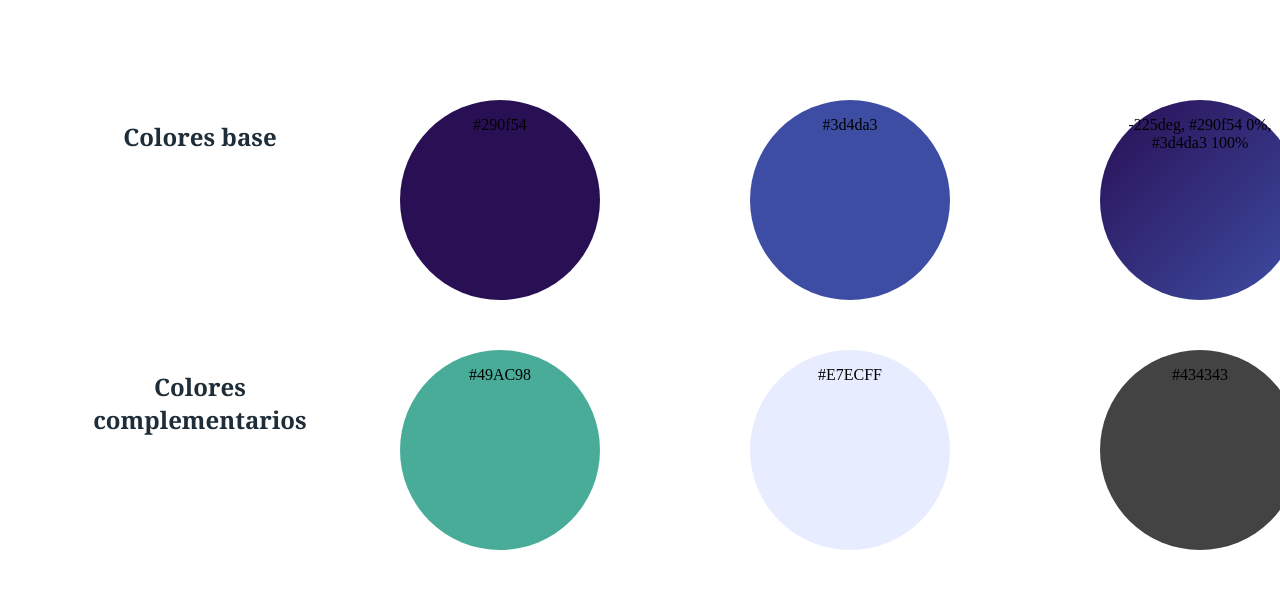
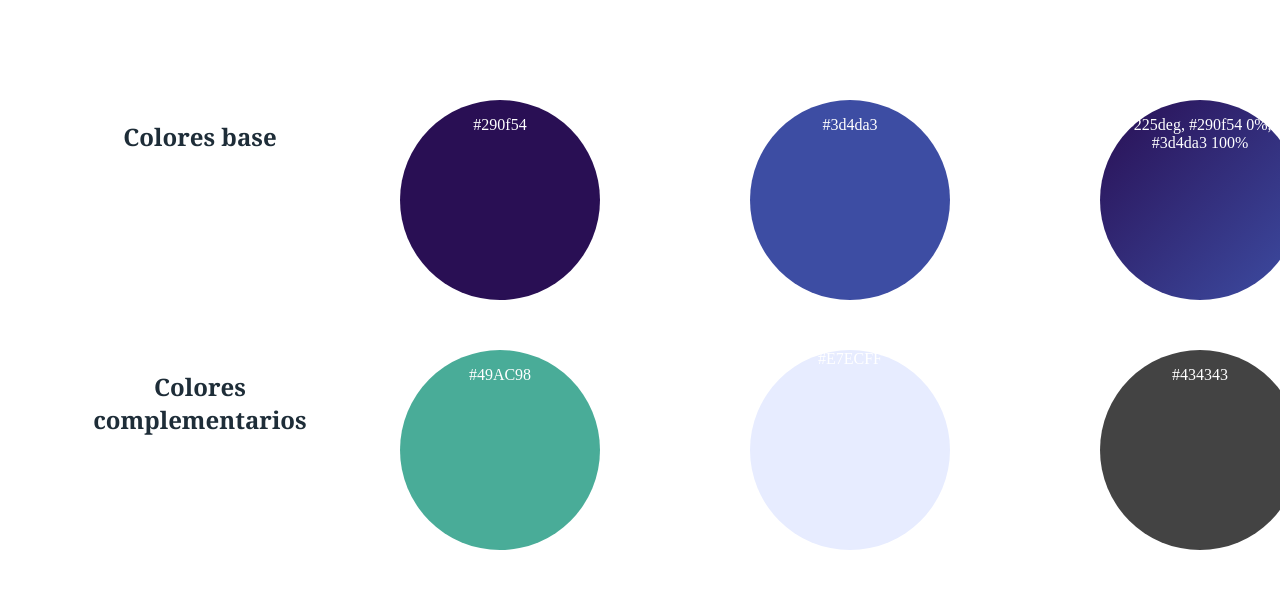
Before and after one commit to NataliaValle/colorsPOD, a plain HTML site: page index.html in a window 1280 px wide. Shown: the top 597 px of the page. Drawn offline with Linux system fonts and the light colour scheme.

Commit message:
Update index.html

```diff
--- a/index.html
+++ b/index.html
@@ -12,14 +12,14 @@
 <div id="grid-container">
 
     <div><h2>Colores base</h2></div>
-    <div id="color12"class="box"><p>#290f54</p></div>
-    <div id="color13"class="box"><p>#3d4da3</p></div>
-    <div id="color14"class="box"><p style="text-justify: center">-225deg, #290f54 0%, #3d4da3 100%</p></div>
+    <div id="color12"class="box"><p class="white"> #290f54</p></div>
+    <div id="color13"class="box"><p class="white">#3d4da3</p></div>
+    <div id="color14"class="box"><p class="white" style="text-justify: center">-225deg, #290f54 0%, #3d4da3 100%</p></div>
 
     <div><h2>Colores complementarios</h2></div>
     <div id="color15"class="box"><p>#49AC98</p></div>
-    <div id="color16" class="box"> <style> p {color:black;}</style><p>#E7ECFF</p></div>
-    <div id="color11"class="box"><p>#434343</p></div>
+    <div id="color16" class="box">#E7ECFF</p></div>
+    <div id="color11"class="box"><p class="white">#434343</p></div>
     <div></div>
     <div id="color18" class="box"><p>#FFC07B</p></div>
     <div id="color17"class="box"><p>#FF887B</p></div>
```
